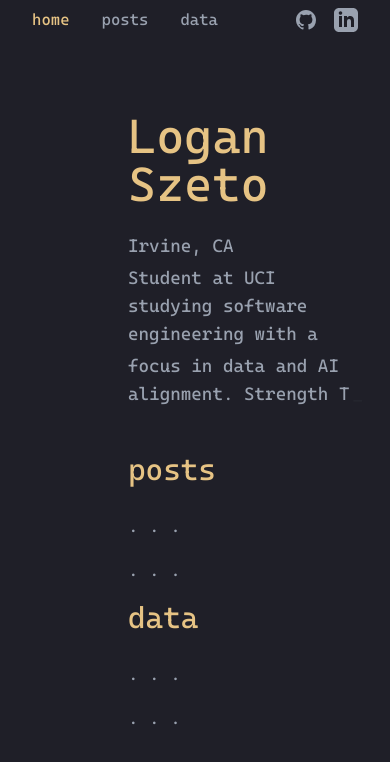
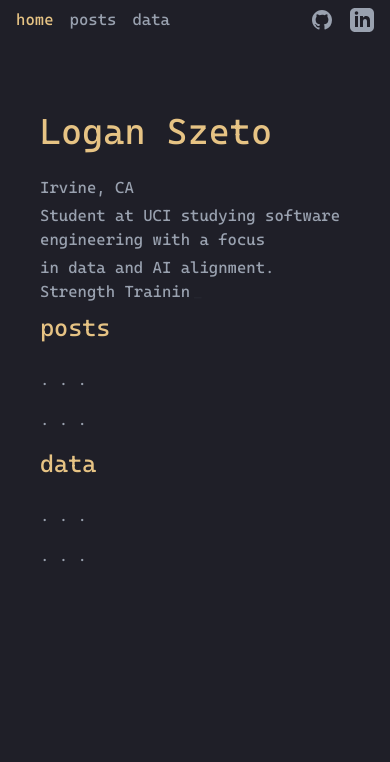
Before and after one commit to loganszeto/loganszeto, a Next.js app: page / in a window 390 px wide. Shown: the top 762 px of the page. Built offline with nearby package versions, Linux system fonts and the light colour scheme.

Commit message:
scaled website to fit mobile

```diff
--- a/app/components/Tabs.tsx
+++ b/app/components/Tabs.tsx
@@ -19,9 +19,9 @@ export default function Tabs() {
 
   return (
     <div className="fixed top-0 left-0 right-0 z-50 bg-[#1f1f28]">
-      <div className="max-w-7xl mx-auto px-8">
+      <div className="max-w-7xl mx-auto px-4 sm:px-6 lg:px-8">
         <div className="flex justify-between py-2">
-          <div className="flex">
+          <div className="flex space-x-4 sm:space-x-8">
             {tabs.map((tab) => {
               const isActive = tab.path === '/' ? pathname === '/' : pathname.startsWith(tab.path);
               return (
@@ -29,7 +29,7 @@ export default function Tabs() {
                   key={tab.path}
                   href={tab.path}
                   className={`
-                    mr-8 text-base
+                    text-base
                     ${isActive ? 'text-[#e6c384]' : 'text-gray-400 hover:text-[#e6c384]'}
                     transition-colors
                   `}
--- a/app/page.tsx
+++ b/app/page.tsx
@@ -46,12 +46,13 @@ export default function Home() {
   }, []);
 
   return (
-    <div className="flex flex-col min-h-screen pl-26 pt-10">
-      <div className="h-[300px]"> {/* Fixed height container for intro content */}
-        <h1 className="text-[#e6c384] text-5xl mb-6">Logan Szeto</h1>
+    <div className="flex flex-col min-h-screen px-4 sm:px-6 lg:px-8 pt-10">
+      <div className="max-w-7xl mx-auto w-full">
+        <div className="h-[200px]">
+          <h1 className="text-[#e6c384] text-4xl sm:text-5xl mb-6">Logan Szeto</h1>
 
           {/* Line 1 */}
-        <div className="text-gray-400 text-lg mb-1">
+          <div className="text-gray-400 text-base sm:text-lg mb-1">
             <Typewriter
               words={['Irvine, CA']}
               typeSpeed={50}
@@ -65,9 +66,9 @@ export default function Home() {
 
           {/* Line 2 */}
           {showLine2 && (
-          <div className="text-gray-400 text-lg mb-1">
+            <div className="text-gray-400 text-base sm:text-lg mb-1">
               <Typewriter
-              words={['Student at UCI studying software engineering with a']}
+                words={['Student at UCI studying software engineering with a focus']}
                 typeSpeed={50}
                 deleteSpeed={0}
                 delaySpeed={0}
@@ -80,9 +81,9 @@ export default function Home() {
 
           {/* Line 3 */}
           {showLine3 && (
-          <div className="text-gray-400 text-lg mb-4">
+            <div className="text-gray-400 text-base sm:text-lg mb-4">
               <Typewriter
-              words={['focus in data and AI alignment. Strength Training Enthusiast.']}
+                words={['in data and AI alignment. Strength Training Enthusiast.']}
                 typeSpeed={50}
                 deleteSpeed={0}
                 delaySpeed={0}
@@ -92,17 +93,17 @@ export default function Home() {
               />
             </div>
           )}
-
         </div>
 
         {/* Posts + Data Section */}
-      <div className="mt-10">
-        <h1 className="text-[#e6c384] text-3xl mb-6">posts</h1>
-        <div className="text-gray-400 text-lg mb-4">. . .</div>
-        <div className="text-gray-400 text-lg mb-4">. . .</div>
-        <h1 className="text-[#e6c384] mt-2 text-3xl mb-6">data</h1>
-        <div className="text-gray-400 text-lg mb-4">. . .</div>
-        <div className="text-gray-400 text-lg mb-4">. . .</div>
+        <div className="mt-0">
+          <h1 className="text-[#e6c384] text-2xl sm:text-3xl mb-6">posts</h1>
+          <div className="text-gray-400 text-base sm:text-lg mb-4">. . .</div>
+          <div className="text-gray-400 text-base sm:text-lg mb-4">. . .</div>
+          <h1 className="text-[#e6c384] text-2xl sm:text-3xl mt-2 mb-6">data</h1>
+          <div className="text-gray-400 text-base sm:text-lg mb-4">. . .</div>
+          <div className="text-gray-400 text-base sm:text-lg mb-4">. . .</div>
+        </div>
       </div>
     </div>
   );
```
Lines whose indentation alone changed are shown as unchanged.
